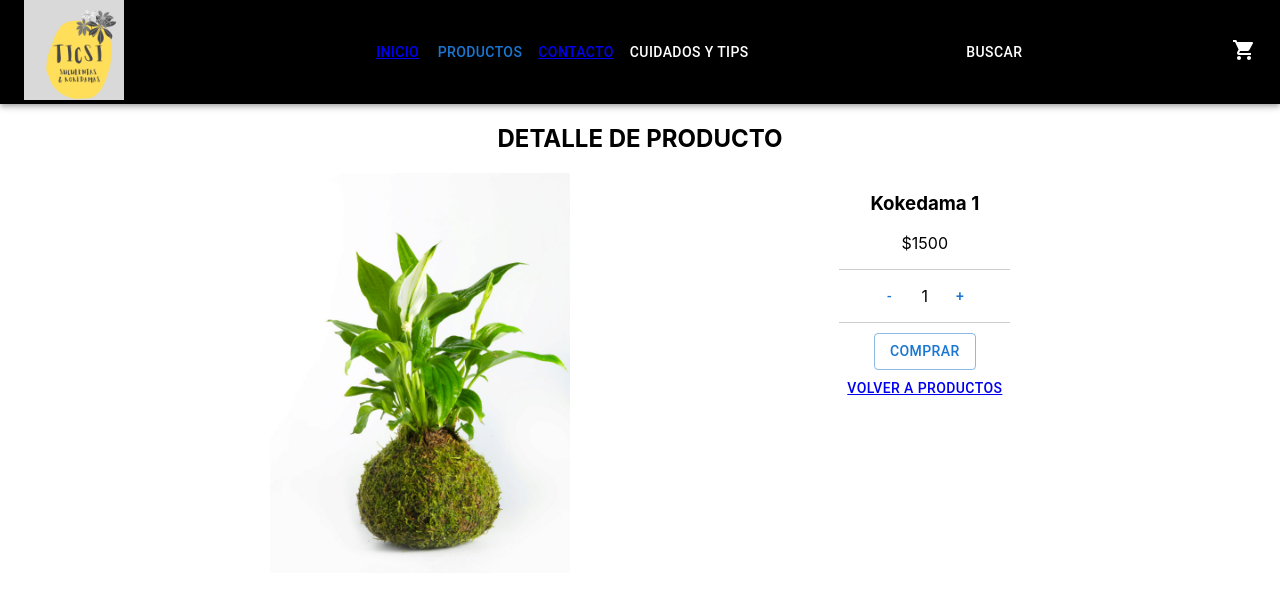
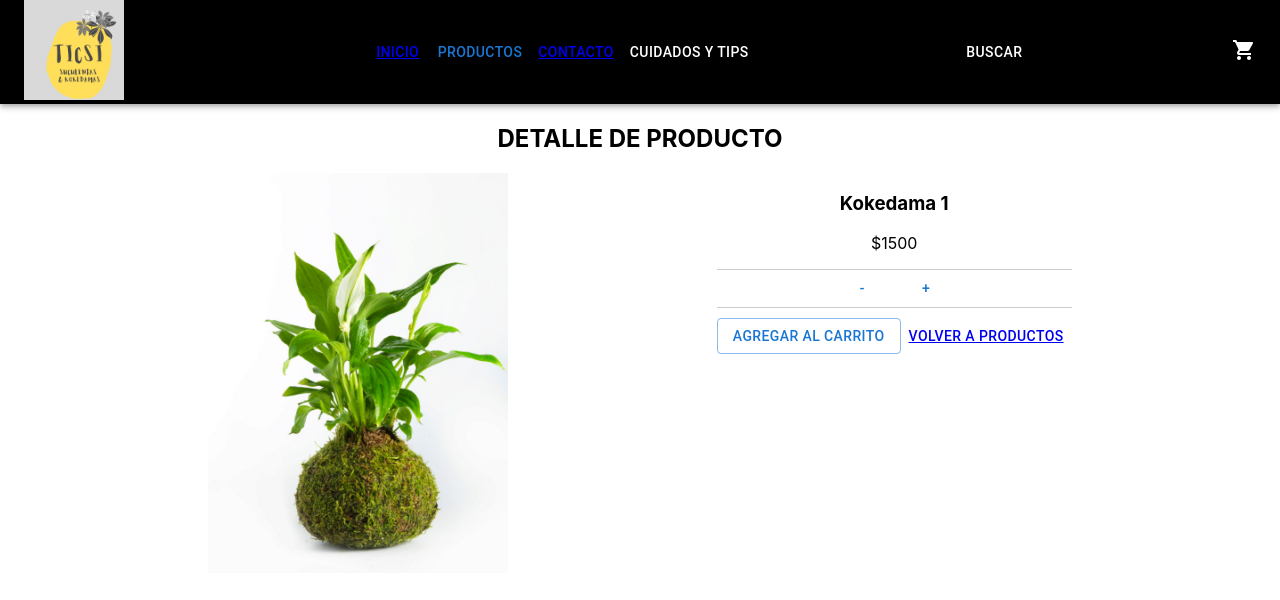
Before and after one commit to EvelinCopajira/ticsi-reactJs, a React (Create React App) app: page /item/1 in a window 1280 px wide. Shown: the top 600 px of the page. Built offline with nearby package versions, Linux system fonts and the light colour scheme.

Commit message:
Agrego evento y props para interactuar con ItemDetail

```diff
--- a/src/components/ItemCount/ItemCount.js
+++ b/src/components/ItemCount/ItemCount.js
@@ -2,31 +2,30 @@
 import './ItemCount.css';
 
 import { Button } from '@mui/material';
-import {useState} from 'react';
 
-//contador, toma stock de la API y onAdd que muestra en consola cuando doy click al boton
-const ItemCount = ({stock, onAdd, product}) => {
-    const [count, setCount] = useState (1);
+//contador, valida con el stock de la API y actualiza con botones +/-. Recibe por props la cantidad y actualización de cantidad desde ItemDetal
+const ItemCount = ({stock, quantity, actualizarCantidad, setShowButton}) => {
 
     const addCount = () => {
-        setCount(count + 1)
+        actualizarCantidad(quantity + 1)
     };
 
     const removeCount = () => {
-        setCount(count - 1)
+        actualizarCantidad(quantity - 1)
     };
 
-
+    //a traves de onClick le paso info al padre que es ItemDetail para que obtenga la cantidad y actualice setQuantity
     return (
         <>
         <div className='count-item'>
-            <Button onClick={removeCount} disabled = {count === 0}>-</Button>
-            <p>{count}</p>
-            <Button onClick={addCount} disabled = {count >= stock}>+</Button>
+            <Button onClick={removeCount} disabled = {quantity === 0}>-</Button>
+            <p>{quantity}</p>
+            <Button onClick={addCount} disabled = {quantity >= stock}>+</Button>
         </div>
-        <div className='btn-card'>
-            <Button variant='outlined' onClick={(() => onAdd (count))}>COMPRAR</Button>
-        </div>
+        <Button variant='outlined' onClick={() => setShowButton(true)}>
+            AGREGAR AL CARRITO
+        </Button>
+
         </>
     )
 
```
